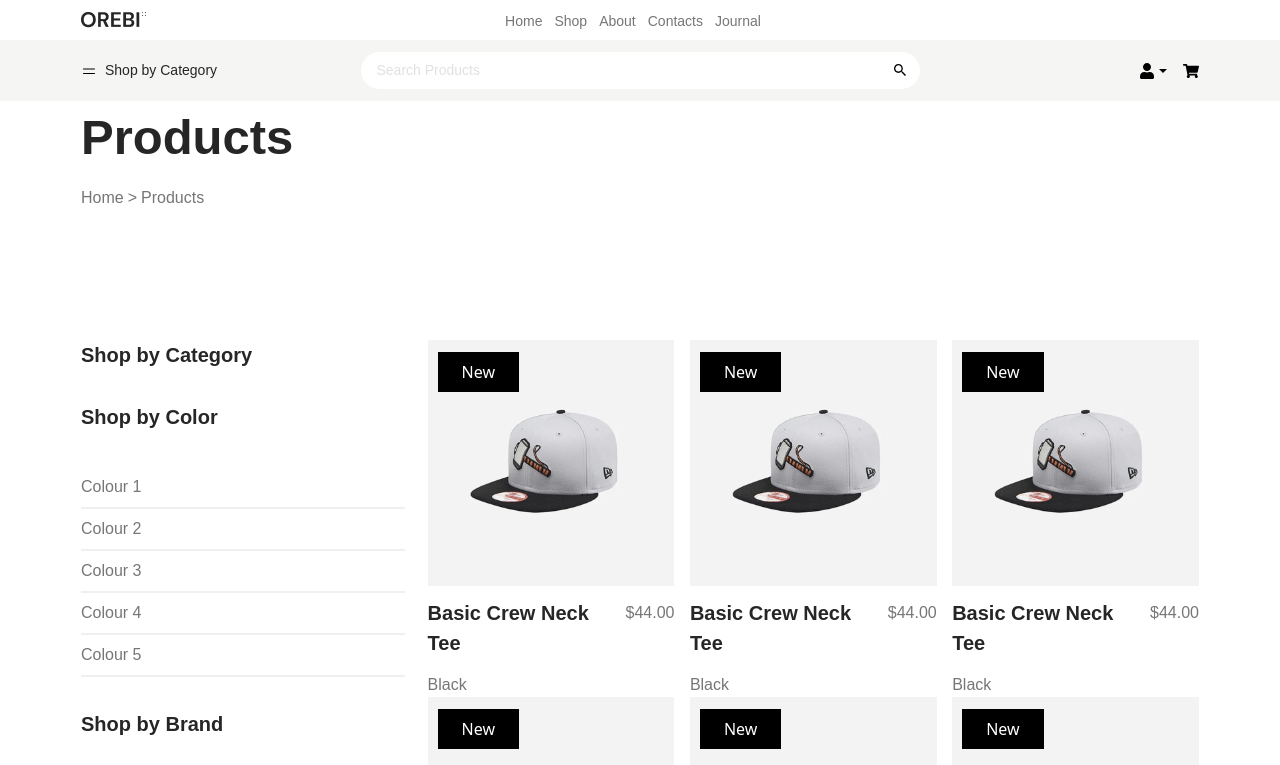
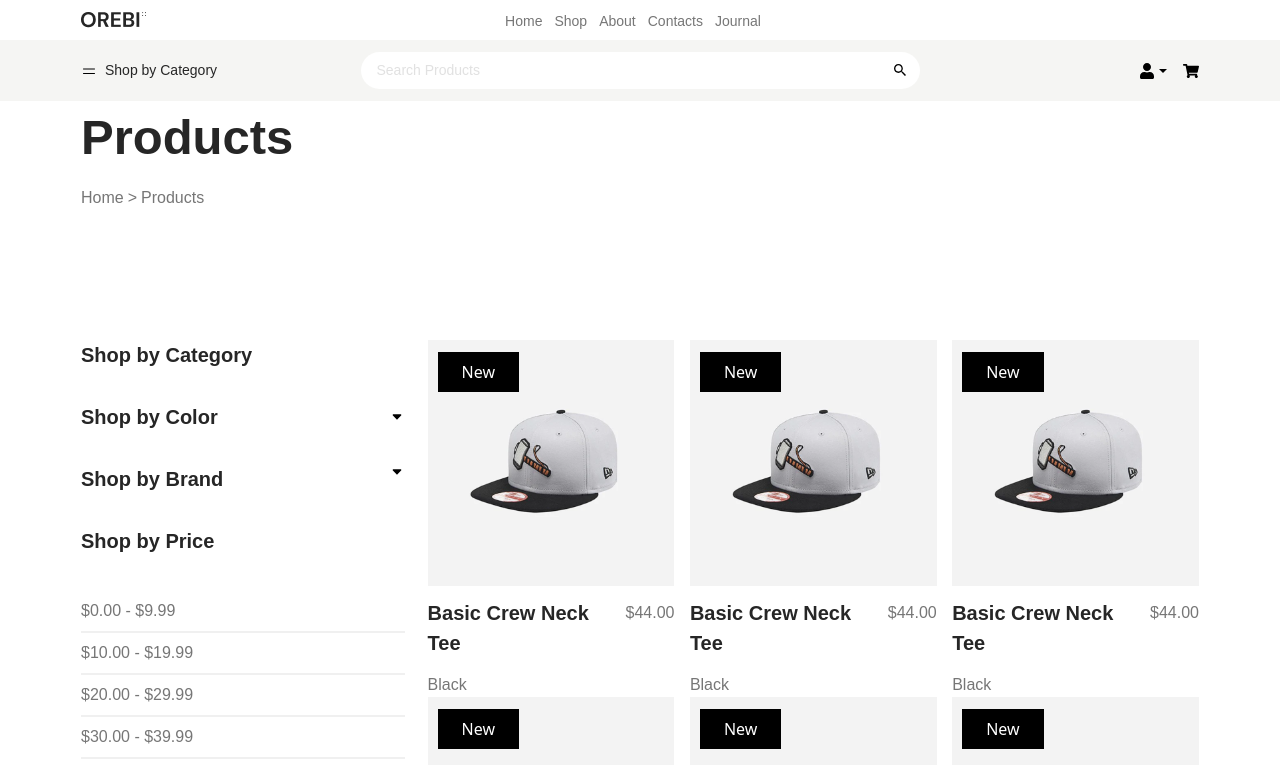
Before and after one commit to iveeakter78/final-pro, a React (Vite) app: page /shop in a window 1280 px wide. Shown: the top 765 px of the page. Built offline with nearby package versions, Linux system fonts and the light colour scheme; no server answers.

Commit message:
first commit

```diff
--- a/src/pages/Shop.jsx
+++ b/src/pages/Shop.jsx
@@ -5,10 +5,15 @@
 import spimg from "../assets/cap.png"
 import { IoGitCompare } from 'react-icons/io5'
 import { FaShoppingCart } from 'react-icons/fa'
+import { TiArrowSortedDown } from 'react-icons/ti'
 
 const Shop = () => {
   let [catshow, setCatShow] = useState(false)
+  let [colourshow, setColourShow] = useState(false)
+  let [brandshow, setBrandShow] = useState(false)
   let catRef = useRef()
+  let colorRef = useRef()
+  let brandRef = useRef()
    useEffect(() =>{
      document.addEventListener("click",(e) =>{
         //  console.log(e.target);
@@ -18,9 +23,19 @@
          }else{
             setCatShow(catshow)
          }
+         if(colorRef.current.contains(e.target) == true){
+             setColourShow(!colourshow)
+         }else{
+            setColourShow(colourshow)
+         }
+         if(brandRef.current.contains(e.target) == true){
+           setBrandShow(!brandshow)
+         }else{
+           setBrandShow(brandshow)
+         }
      })
 
-   },[catshow])
+   },[catshow ,colourshow ,brandshow])
   return (
     <>
     <section>
@@ -65,8 +80,14 @@
                       </span></li>
                   </ul>
                  }
-                  <h4 className='text-[#262626] font-dm font-bold text-[20px] normal-case py-8'>Shop by Color
-                    <ul className='mt-[35px]'>
+                 <div className='flex justify-between items-center' ref={colorRef}>
+                    <h4 className='text-[#262626] font-dm font-bold text-[20px] normal-case py-8'>Shop by Color</h4>
+                    <div>
+                      <TiArrowSortedDown />
+                    </div>
+                 </div>
+                 {colourshow &&
+                     <ul className='mt-[15px]'>
                     <li className='border-b-2 border-b-[#F0F0F0] py-2'>
                       <span className=''>
                         <p className='text-[#767676] font-dm normal-case font-normal text-[16px]'>Colour 1</p>
@@ -84,9 +105,15 @@
                         <p className='text-[#767676] font-dm normal-case font-normal text-[16px]'>Colour 5</p>
                       </span></li>
                   </ul>
-                  </h4>
-                  <h4 className='text-[#262626] font-dm font-bold text-[20px] normal-case'>Shop by Brand</h4>
-                     <ul className='mt-[35px]'>
+                 }
+                 <div className='flex justify-between' ref={brandRef}>
+                   <h4 className='text-[#262626] font-dm font-bold text-[20px] normal-case'>Shop by Brand</h4>
+                   <div>
+                    <TiArrowSortedDown />
+                   </div>
+                 </div>
+                 {brandshow &&
+                       <ul className='mt-[35px]'>
                     <li className='border-b-2 border-b-[#F0F0F0] py-2'>
                       <span className=''>
                         <p className='text-[#767676] font-dm normal-case font-normal text-[16px]'>Brand 1</p>
@@ -104,6 +131,8 @@
                         <p className='text-[#767676] font-dm normal-case font-normal text-[16px]'>Brand 5</p>
                       </span></li>
                   </ul>
+                 }
+
                   <h4 className='text-[#262626] font-dm font-bold text-[20px] normal-case pt-8'>Shop by Price</h4>
                      <ul className='mt-[35px]'>
                     <li className='border-b-2 border-b-[#F0F0F0] py-2'>
```
